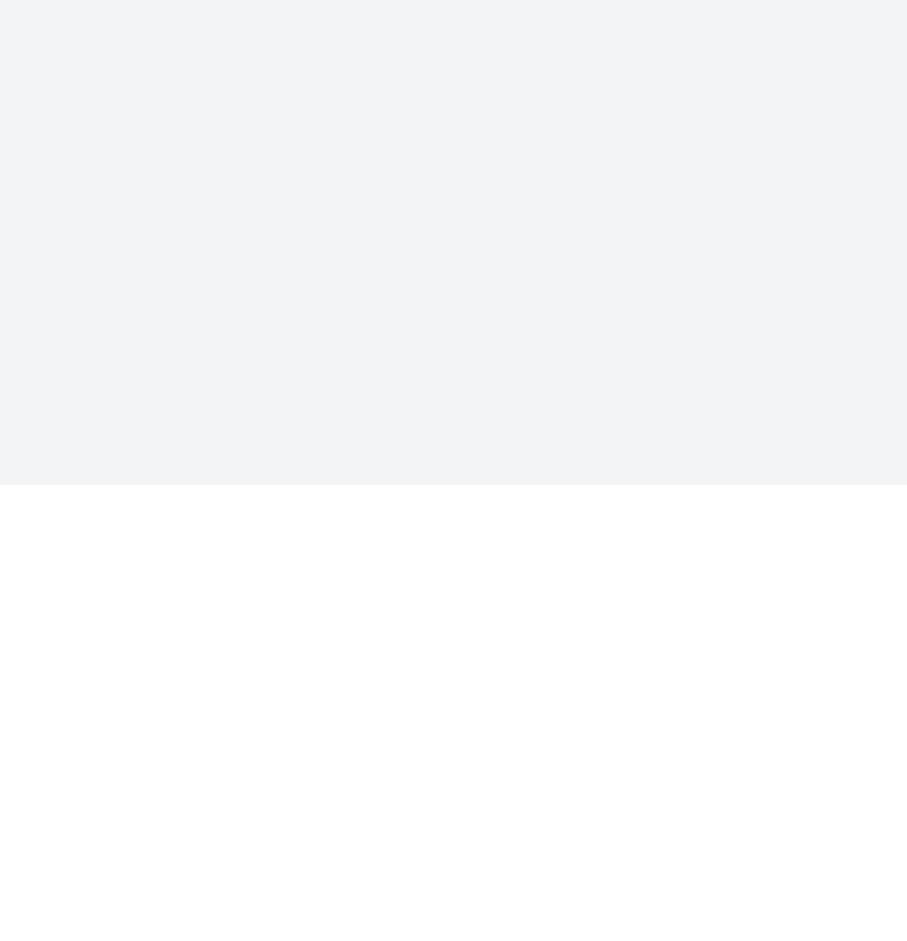
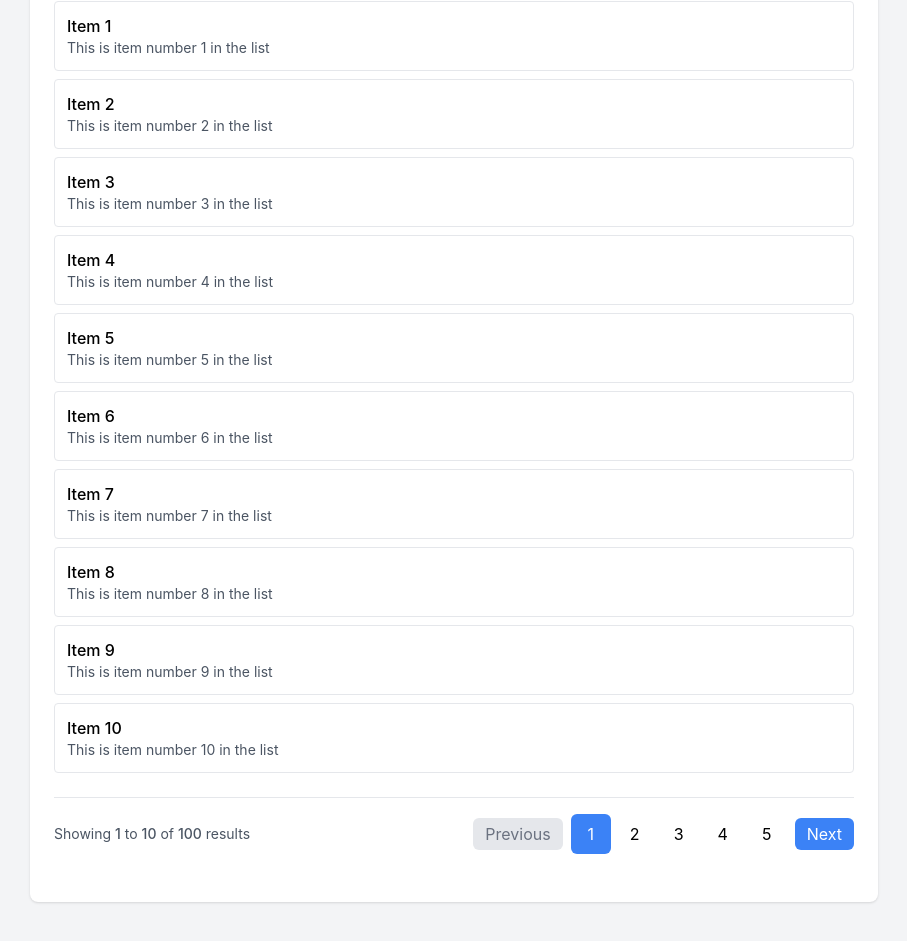
Before and after one commit to sukit12009/exam-test, a React (Create React App) app: page /pagination-hook in a window 1280 px wide. Shown: the part 315-1256 px from the top of the page, without its empty margins (186-1093 px from the left). Before the commit the page ends 800 px from the top, so only its background shows below. Built offline with nearby package versions, Linux system fonts and the light colour scheme.

Commit message:
update pagination hook

```diff
--- /dev/null
+++ b/src/components/PaginatedList.tsx
@@ -0,0 +1,59 @@
+interface Item {
+  id: number;
+  title: string;
+  description: string;
+}
+
+interface PaginatedListProps {
+  items: Item[];
+  isLoading: boolean;
+  error: Error | null;
+  currentPage: number;
+  totalPages: number;
+  children?: React.ReactNode;
+}
+
+const PaginatedList: React.FC<PaginatedListProps> = ({
+  items,
+  isLoading,
+  error,
+  currentPage,
+  totalPages,
+  children,
+}) => {
+  if (error) {
+    return (
+      <div className="bg-red-100 border border-red-400 text-red-700 px-4 py-3 rounded mb-4">
+        Error: {error.message}
+      </div>
+    );
+  }
+
+  if (isLoading) {
+    return (
+      <div className="text-center py-8">
+        <div className="animate-spin rounded-full h-12 w-12 border-b-2 border-blue-500 mx-auto"></div>
+        <p className="mt-2">Loading items...</p>
+      </div>
+    );
+  }
+
+  return (
+    <div className="mb-6">
+      <h2 className="text-lg font-semibold mb-2">
+        Items (Page {currentPage} of {totalPages})
+      </h2>
+      <ul className="space-y-2">
+        {items.map((item) => (
+          <li key={item.id} className="p-3 border rounded hover:bg-gray-50 transition-colors">
+            <h3 className="font-medium">{item.title}</h3>
+            <p className="text-sm text-gray-600">{item.description}</p>
+          </li>
+        ))}
+      </ul>
+      {children}
+    </div>
+  );
+};
+
+export default PaginatedList;
--- /dev/null
+++ b/src/components/Pagination.tsx
@@ -0,0 +1,98 @@
+interface PaginationProps {
+  currentPage: number;
+  totalPages: number;
+  totalItems: number;
+  itemsPerPage: number;
+  isLoading: boolean;
+  hasNextPage: boolean;
+  hasPrevPage: boolean;
+  onPageChange: (page: number) => void;
+  onNext: () => void;
+  onPrev: () => void;
+}
+
+const Pagination: React.FC<PaginationProps> = ({
+  currentPage,
+  totalPages,
+  totalItems,
+  itemsPerPage,
+  isLoading,
+  hasNextPage,
+  hasPrevPage,
+  onPageChange,
+  onNext,
+  onPrev,
+}) => {
+  // Calculate the range of items being shown
+  const startItem = (currentPage - 1) * itemsPerPage + 1;
+  const endItem = Math.min(currentPage * itemsPerPage, totalItems);
+
+  return (
+    <div className="flex flex-col sm:flex-row items-center justify-between gap-4 mt-6 pt-4 border-t">
+      <div className="text-sm text-gray-600">
+        Showing <span className="font-medium">{startItem}</span> to{' '}
+        <span className="font-medium">{endItem}</span> of{' '}
+        <span className="font-medium">{totalItems}</span> results
+      </div>
+
+      <div className="flex items-center space-x-2">
+        <button
+          onClick={onPrev}
+          disabled={!hasPrevPage || isLoading}
+          className={`px-3 py-1 rounded-md ${
+            hasPrevPage
+              ? 'bg-blue-500 text-white hover:bg-blue-600'
+              : 'bg-gray-200 text-gray-500 cursor-not-allowed'
+          }`}
+        >
+          Previous
+        </button>
+
+        <div className="flex items-center space-x-1">
+          {Array.from({ length: Math.min(5, totalPages) }, (_, i) => {
+            // Calculate page numbers to show (current page in the middle when possible)
+            let pageNum: number;
+            if (totalPages <= 5) {
+              pageNum = i + 1;
+            } else if (currentPage <= 3) {
+              pageNum = i + 1;
+            } else if (currentPage >= totalPages - 2) {
+              pageNum = totalPages - 4 + i;
+            } else {
+              pageNum = currentPage - 2 + i;
+            }
+
+            return (
+              <button
+                key={pageNum}
+                onClick={() => onPageChange(pageNum)}
+                className={`w-10 h-10 rounded-md flex items-center justify-center ${
+                  currentPage === pageNum
+                    ? 'bg-blue-500 text-white'
+                    : 'hover:bg-gray-100'
+                }`}
+                disabled={isLoading}
+              >
+                {pageNum}
+              </button>
+            );
+          })}
+        </div>
+
+        <button
+          onClick={onNext}
+          disabled={!hasNextPage || isLoading}
+          className={`px-3 py-1 rounded-md ${
+            hasNextPage
+              ? 'bg-blue-500 text-white hover:bg-blue-600'
+              : 'bg-gray-200 text-gray-500 cursor-not-allowed'
+          }`}
+        >
+          Next
+        </button>
+      </div>
+    </div>
+  );
+};
+
+export default Pagination;
--- /dev/null
+++ b/src/hooks/usePagination.ts
@@ -0,0 +1,106 @@
+import { useState, useCallback, useEffect } from 'react';
+
+interface UsePaginationProps<T> {
+  initialPage?: number;
+  itemsPerPage: number;
+  totalItems?: number; // Made optional since it's not required when using apiCall
+  onPageChange?: (page: number) => void;
+  apiCall?: (page: number, limit: number) => Promise<{ data: T[]; total: number }>;
+  initialData?: T[];
+}
+
+interface UsePaginationReturn<T> {
+  currentPage: number;
+  totalPages: number;
+  items: T[];
+  isLoading: boolean;
+  error: Error | null;
+  goToPage: (page: number) => void;
+  nextPage: () => void;
+  prevPage: () => void;
+  hasNextPage: boolean;
+  hasPrevPage: boolean;
+  totalItems: number;
+}
+
+export function usePagination<T>({
+  initialPage = 1,
+  itemsPerPage,
+  totalItems: initialTotalItems = 0,
+  onPageChange,
+  apiCall,
+  initialData = [],
+}: UsePaginationProps<T>): UsePaginationReturn<T> {
+  const [currentPage, setCurrentPage] = useState(initialPage);
+  const [items, setItems] = useState<T[]>(initialData);
+  const [totalItems, setTotalItems] = useState(initialTotalItems);
+  const [isLoading, setIsLoading] = useState(false);
+  const [error, setError] = useState<Error | null>(null);
+
+  const totalPages = Math.ceil(totalItems / itemsPerPage);
+  const hasNextPage = currentPage < totalPages;
+  const hasPrevPage = currentPage > 1;
+
+  const fetchData = useCallback(
+    async (page: number) => {
+      if (!apiCall) return;
+
+      setIsLoading(true);
+      setError(null);
+
+      try {
+        const { data, total } = await apiCall(page, itemsPerPage);
+        setItems(data);
+        setTotalItems(total);
+        onPageChange?.(page);
+      } catch (err) {
+        setError(err instanceof Error ? err : new Error('An error occurred'));
+      } finally {
+        setIsLoading(false);
+      }
+    },
+    [apiCall, itemsPerPage, onPageChange]
+  );
+
+  useEffect(() => {
+    if (apiCall) {
+      fetchData(currentPage);
+    }
+  }, [currentPage, apiCall, fetchData]);
+
+  const goToPage = useCallback(
+    (page: number) => {
+      if (page < 1 || page > totalPages) return;
+      setCurrentPage(page);
+    },
+    [totalPages]
+  );
+
+  const nextPage = useCallback(() => {
+    if (hasNextPage) {
+      setCurrentPage((prev) => prev + 1);
+    }
+  }, [hasNextPage]);
+
+  const prevPage = useCallback(() => {
+    if (hasPrevPage) {
+      setCurrentPage((prev) => prev - 1);
+    }
+  }, [hasPrevPage]);
+
+  return {
+    currentPage,
+    totalPages,
+    items,
+    isLoading,
+    error,
+    goToPage,
+    nextPage,
+    prevPage,
+    hasNextPage,
+    hasPrevPage,
+    totalItems,
+  };
+}
+
+export default usePagination;
--- a/src/pages/PaginationHookPage.tsx
+++ b/src/pages/PaginationHookPage.tsx
@@ -1,10 +1,73 @@
-import React from "react";
+import usePagination from '../hooks/usePagination';
+import Pagination from '../components/Pagination';
+import PaginatedList from '../components/PaginatedList';
+
+// Mock API function to simulate fetching data
+const fetchMockData = async (page: number, limit: number) => {
+  // Simulate API delay
+  await new Promise(resolve => setTimeout(resolve, 500));
+
+  // Generate mock data
+  const totalItems = 100;
+  const startIndex = (page - 1) * limit;
+  const endIndex = Math.min(startIndex + limit, totalItems);
+
+  const data = Array.from({ length: endIndex - startIndex }, (_, i) => ({
+    id: startIndex + i + 1,
+    title: `Item ${startIndex + i + 1}`,
+    description: `This is item number ${startIndex + i + 1} in the list`,
+  }));
+
+  return { data, total: totalItems };
+};
 
 const PaginationHookPage = () => {
+  const itemsPerPage = 10;
+
+  const {
+    currentPage,
+    items,
+    isLoading,
+    error,
+    totalPages,
+    totalItems,
+    hasNextPage,
+    hasPrevPage,
+    goToPage,
+    nextPage,
+    prevPage,
+  } = usePagination({
+    itemsPerPage,
+    apiCall: fetchMockData,
+    initialPage: 1,
+  });
+
   return (
-    <div className="p-6 bg-white rounded-lg shadow">
-      <h1 className="text-2xl font-bold mb-4">2. Custom Hook for Pagination</h1>
-      <p>This page demonstrates a custom hook for handling pagination.</p>
+    <div className="p-6 max-w-4xl mx-auto">
+      <div className="bg-white rounded-lg shadow p-6">
+        <h1 className="text-2xl font-bold mb-6">Custom Pagination Hook</h1>
+
+        <PaginatedList
+          items={items}
+          isLoading={isLoading}
+          error={error}
+          currentPage={currentPage}
+          totalPages={totalPages}
+        >
+          <Pagination
+            currentPage={currentPage}
+            totalPages={totalPages}
+            totalItems={totalItems}
+            itemsPerPage={itemsPerPage}
+            isLoading={isLoading}
+            hasNextPage={hasNextPage}
+            hasPrevPage={hasPrevPage}
+            onPageChange={goToPage}
+            onNext={nextPage}
+            onPrev={prevPage}
+          />
+        </PaginatedList>
+      </div>
     </div>
   );
 };
```
